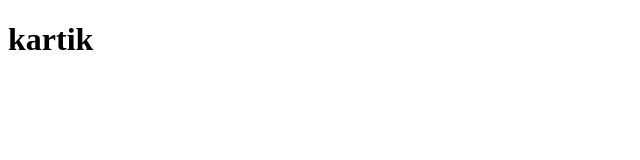
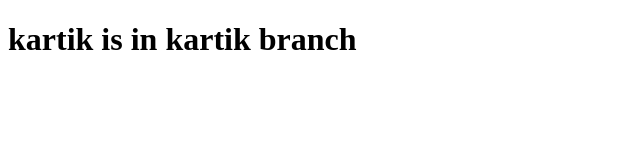
Before and after one commit to JainPiyush-Run/linkites, a plain HTML site: page kartik.html in a window 1280 px wide. Shown: the whole page, without its empty margins (0-640 px from the left). Drawn offline with Linux system fonts and the light colour scheme.

Commit message:
updated kartik.html

```diff
--- a/kartik.html
+++ b/kartik.html
@@ -4,6 +4,6 @@
 	<title>kartik</title>
 </head>
 <body>
-<h1>kartik</h1>
+<h1>kartik is in kartik branch</h1>
 </body>
 </html>
```
